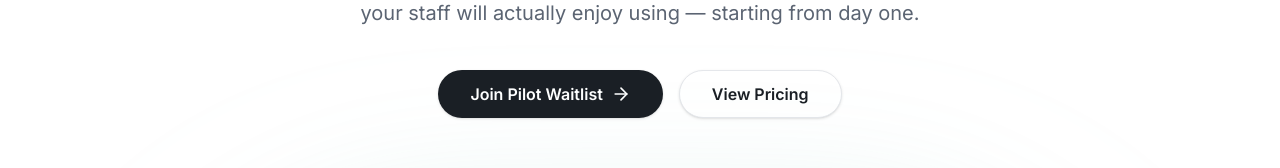
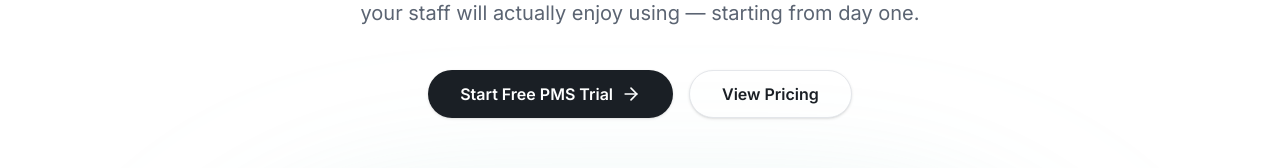
Before and after one commit to SOYL-AI/soyl-cloud, a Next.js app: page /products/pms-lite in a window 1280 px wide. Shown: the part 462-630 px from the top of the page. Built offline with nearby package versions, Linux system fonts and the light colour scheme; no server answers.

Commit message:
Update PMS Lite CTA to point to free trial

```diff
--- a/src/app/products/pms-lite/page.tsx
+++ b/src/app/products/pms-lite/page.tsx
@@ -51,8 +51,15 @@ export default function PmsLitePage() {
 
             <Reveal delay={0.3}>
               <div className="flex flex-col sm:flex-row gap-4 justify-center mb-16 md:mb-24">
-                <Button size="lg" variant="primary" href="/contact" className="group">
-                  Join Pilot Waitlist
+                <Button
+                  size="lg"
+                  variant="primary"
+                  href="https://soyl-web.gentlemushroom-c01a434f.centralindia.azurecontainerapps.io/en"
+                  target="_blank"
+                  rel="noopener noreferrer"
+                  className="group"
+                >
+                  Start Free PMS Trial
                   <ArrowRight size={20} className="ml-2 group-hover:translate-x-1 transition-transform" />
                 </Button>
                 <Button size="lg" variant="outline" href="/pricing">
```
